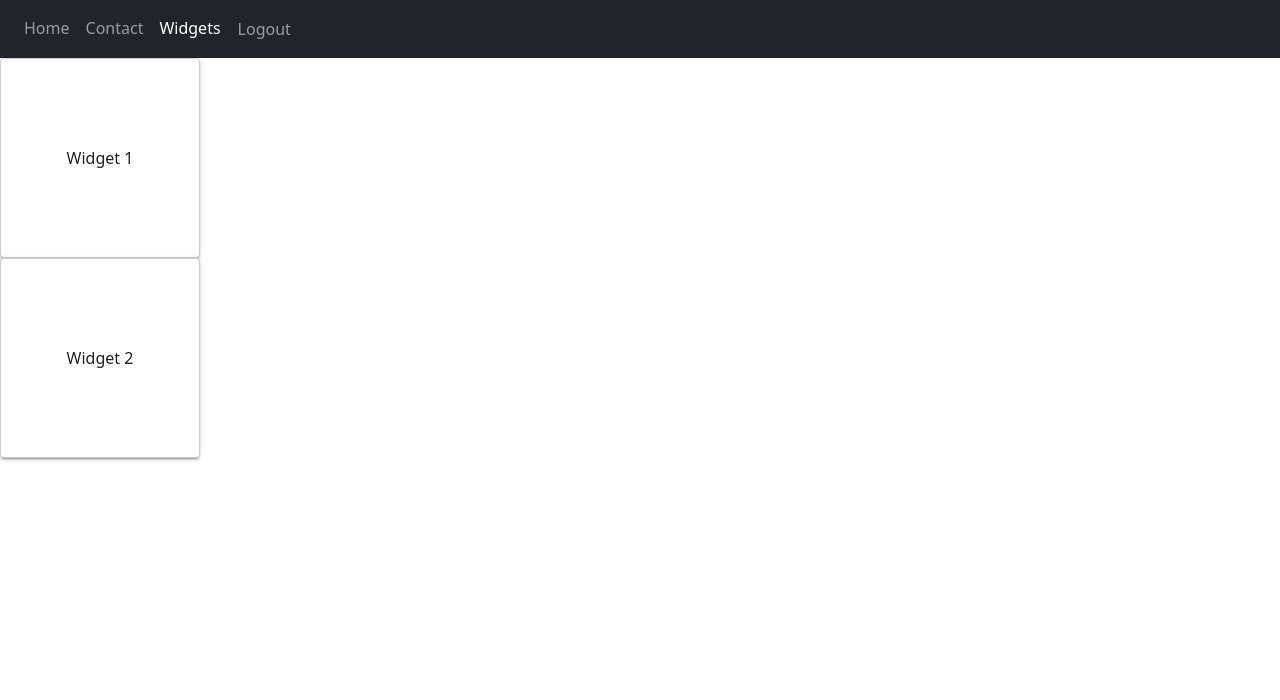
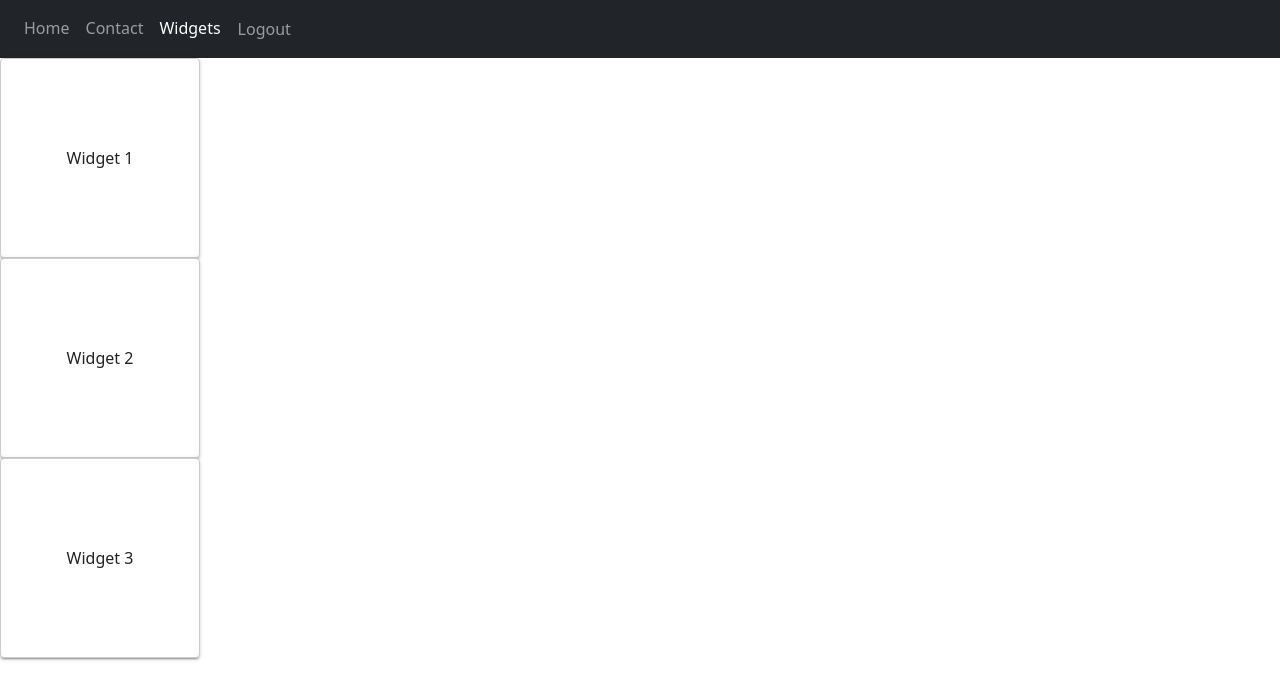
Before and after one commit to gs-nnarula/gs-nnarula.github.io, an Angular app in the folder px-training/: page /widgets in a window 1280 px wide. Shown: the top 700 px of the page. Built offline with nearby package versions, Linux system fonts and the light colour scheme; sample sign-in values are in the browser's storage.

Commit message:
add widget

```diff
--- a/px-training/src/app/modules/widgets/widgets.component.html
+++ b/px-training/src/app/modules/widgets/widgets.component.html
@@ -6,4 +6,8 @@
     <div class="example-box" cdkDrag>
         Widget 2
     </div>
+
+    <div class="example-box" cdkDrag>
+        Widget 3
+    </div>
 </div>
```
